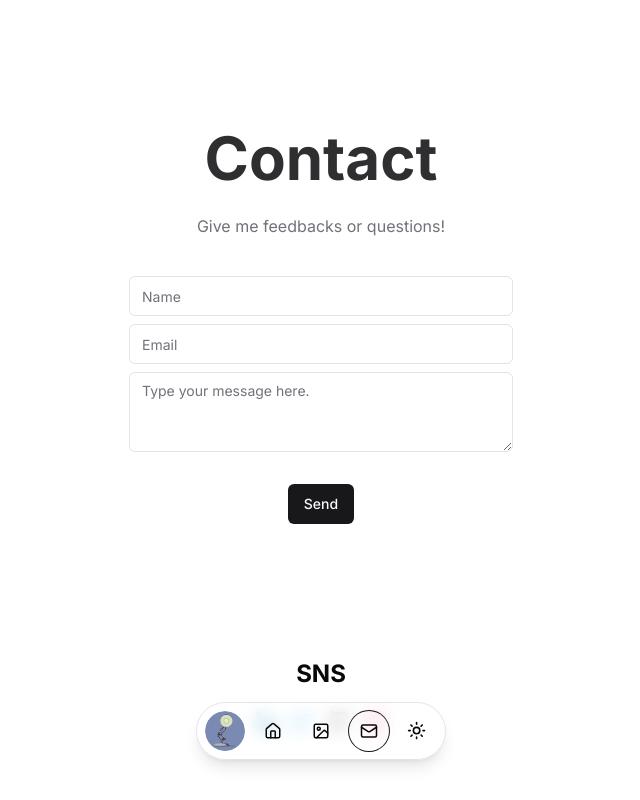
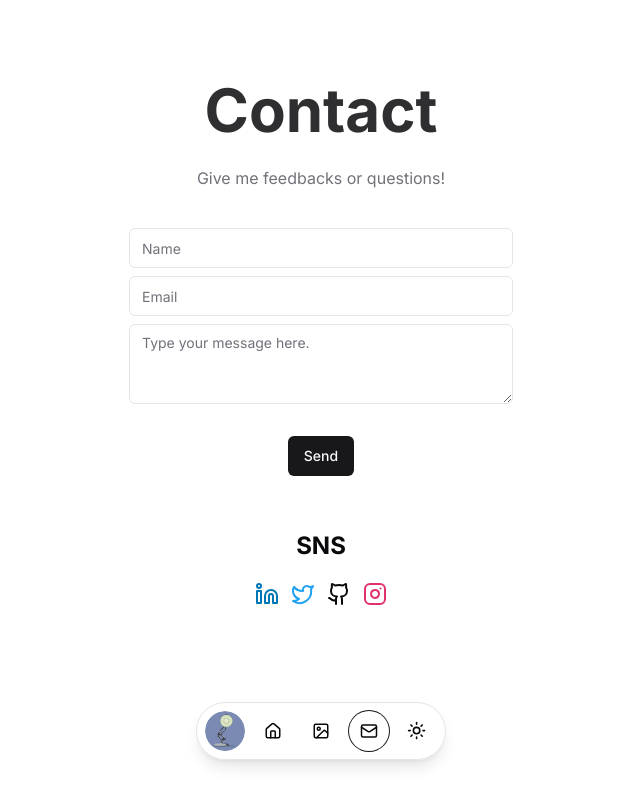
Before and after one commit to ryotakc/demo-site-1, a Next.js app: page /contact in a window 1280 px wide. Shown: the whole page, without its empty margins (319-959 px from the left). Built offline with nearby package versions, Linux system fonts and the light colour scheme.

Commit message:
contact form style

```diff
--- a/app/contact/components/contact-form.tsx
+++ b/app/contact/components/contact-form.tsx
@@ -36,7 +36,7 @@ export default function ContactForm() {
     }
 
     return (
-        <div className="container mx-auto pt-32">
+        <div className="container mx-auto pt-20">
 
             <div className="grid w-full max-w-sm items-center gap-1.5 mx-auto">
                 <h1 className="font-bold text-center text-primary/90 text-4xl mb-5 lg:text-6xl">Contact</h1>
@@ -85,7 +85,7 @@ export default function ContactForm() {
                 </form>
                 </Form>
 
-                <div className="flex flex-col items-center justify-center pt-32 gap-5">
+                <div className="flex flex-col items-center justify-center pt-12 gap-5">
                     <h2 className="font-bold text-2xl">SNS</h2>
                     <ul className="flex gap-3 items-center justify-center">
                         <li><a href="https://linkedin.com" target="_blank" rel="noopener noreferrer"><Linkedin color="#0077b5"></Linkedin></a></li>
```
